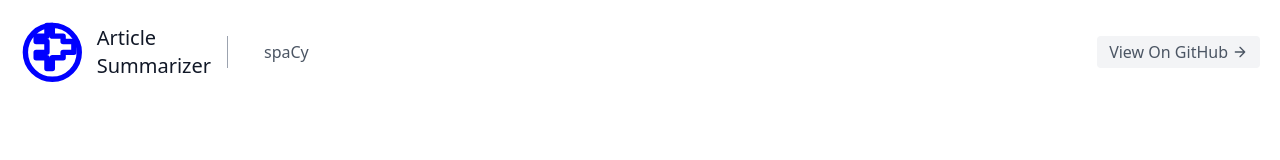
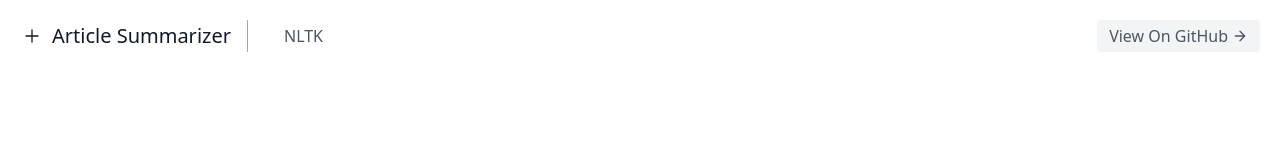
Before and after one commit to sarthakchauhan0/sarthakchauhan0.github.io, a plain HTML site: page index.html in a window 1280 px wide. Shown: the top 160 px of the page. Drawn offline with nearby package versions, Linux system fonts and the light colour scheme.

Commit message:
Update index.html

```diff
--- a/index.html
+++ b/index.html
@@ -25,18 +25,15 @@
     <header class="text-gray-600 body-font">
         <div class="container mx-auto flex flex-wrap p-5 flex-col md:flex-row items-center">
             <a class="flex title-font font-medium items-center text-gray-900 mb-4 md:mb-0">
-                <svg xmlns="http://www.w3.org/2000/svg" viewBox="0 0 24 24" fill="none" stroke="blue" stroke-width="2"
-                    stroke-linecap="round" stroke-linejoin="round" class="feather feather-type">
-                    <circle cx="12" cy="12" r="10"></circle>
-                    <polygon
-                        points="16 6 12 6 12 2 10 2 10 6 6 6 6 8 10 8 10 12 6 12 6 14 10 14 10 18 12 18 12 14 16 14 16 12 20 12 20 8 16 8 16 6">
-                    </polygon>
+                <svg fill="none" stroke="currentColor" stroke-linecap="round" stroke-linejoin="round" stroke-width="2"
+                    class="w-4 h-4 ml-1" viewBox="0 0 24 24">
+                    <path d="M12 3v18M3 12h18"></path>
                 </svg>
                 <span class="ml-3 text-xl">Article Summarizer</span>
             </a>
             <nav
                 class="md:mr-auto md:ml-4 md:py-1 md:pl-4 md:border-l md:border-gray-400	flex flex-wrap items-center text-base justify-center">
-                <a herf="/" class="mr-5 hover:text-gray-900"><a href="nltk.html "> spaCy </a></a>
+                <a herf="/" class="mr-5 hover:text-gray-900"><a href="nltk.html "> NLTK </a></a>
             </nav>
             <button
                 class="inline-flex items-center bg-gray-100 border-0 py-1 px-3 focus:outline-none hover:bg-gray-200 rounded text-base mt-4 md:mt-0"><a
```
